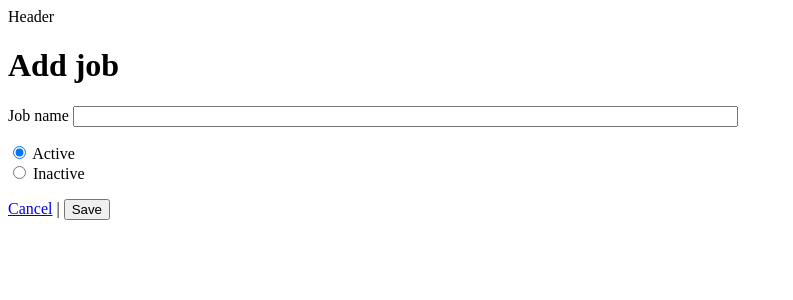
After one commit to CapitalD/tradestock, a Flask app: page /job/new in a window 1280 px wide. The commit adds this page. Shown: the top 300 px of the page, without its empty margins (0-793 px from the left). Run offline with Flask 2, Linux system fonts and the light colour scheme; parts of the project's set-up code (start-up, migrations or seed data) failed here and were passed over.

Commit message:
new job form, view and messaging

```diff
--- a/tradestock/forms.py
+++ b/tradestock/forms.py
@@ -0,0 +1,7 @@
+from flask_wtf import Form
+from wtforms import StringField, RadioField
+from wtforms.validators import DataRequired
+
+class NewJobForm(Form):
+    name = StringField('name', validators=[DataRequired()])
+    active = RadioField('active', choices=[('True', 'Active'), ('False', 'Inactive')], default='True', validators=[DataRequired()])
--- a/tradestock/templates/index.html
+++ b/tradestock/templates/index.html
@@ -3,7 +3,7 @@
   <h1>Index</h1>
 
   <div id="active_jobs">
-    <h2>Active jobs</h2>
+    <h2>Active jobs</h2> <a href="{{url_for('new_job')}}">Add job</a>
     <table>
       <tr>
         <th>
--- a/tradestock/templates/layout.html
+++ b/tradestock/templates/layout.html
@@ -10,6 +10,15 @@
   </head>
   <body>
     <div>Header</div>
+    {% with messages = get_flashed_messages() %}
+       {% if messages %}
+        <ul>
+          {% for message in messages %}
+            <li>{{ message }}</li>
+          {% endfor %}
+        </ul>
+      {% endif %}
+    {% endwith %}
     {% block body %}{% endblock %}
   </body>
 </html>
--- /dev/null
+++ b/tradestock/templates/new_job.html
@@ -0,0 +1,26 @@
+{% extends "layout.html" %}
+
+{% block body %}
+  <h1>Add job</h1>
+  <form action="" method="post" name="new_job">
+    {{ form.hidden_tag() }}
+    <p>
+      <label for="name">
+        Job name
+          {{ form.name(size=80) }}
+          {% for error in form.name.errors %}
+            <span style="color: #f33;">[{{ error }}]</span>
+          {% endfor %}
+      </label>
+    </p>
+    <p>
+      {% for subfield in form.active %}
+        {{ subfield }} {{ subfield.label }}<br>
+      {% endfor %}
+    </p>
+    <p>
+      <a href="{{ url_for('index') }}">Cancel</a> |
+      <input type="submit" name="submit" value="Save">
+    </p>
+  </form>
+{% endblock %}
--- a/tradestock/views.py
+++ b/tradestock/views.py
@@ -1,7 +1,8 @@
-from flask import render_template
+from flask import render_template, flash, redirect, url_for
 from sqlalchemy import func
 from . import app, db
 from models import Job, Stockitem
+from forms import NewJobForm
 
 @app.route('/')
 @app.route('/index')
@@ -14,3 +15,17 @@ def index():
                     title='Tradestock - Home',
                     jobs=active_jobs,
                     unallocated_stock=unallocated_stock)
+
+@app.route('/job/new', methods=['GET','POST'])
+def new_job():
+    form = NewJobForm()
+    if form.validate_on_submit():
+        job = Job(name=form.name.data, active=form.active.data)
+        db.session.add(job)
+        db.session.commit()
+        flash('New job created: %s' %
+            (form.name.data))
+        return redirect(url_for('index'))
+    return render_template('new_job.html',
+                            title='Add job',
+                            form=form)
```
